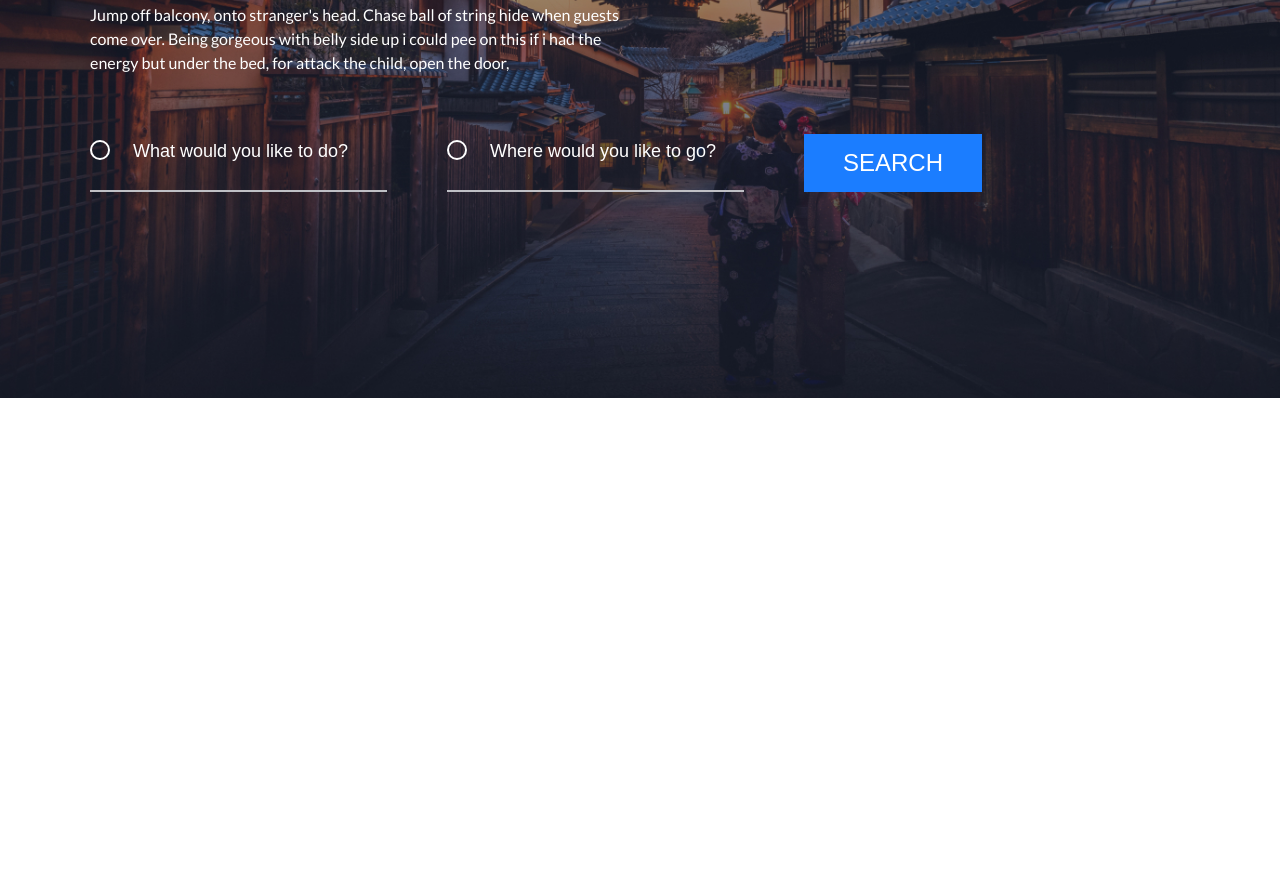
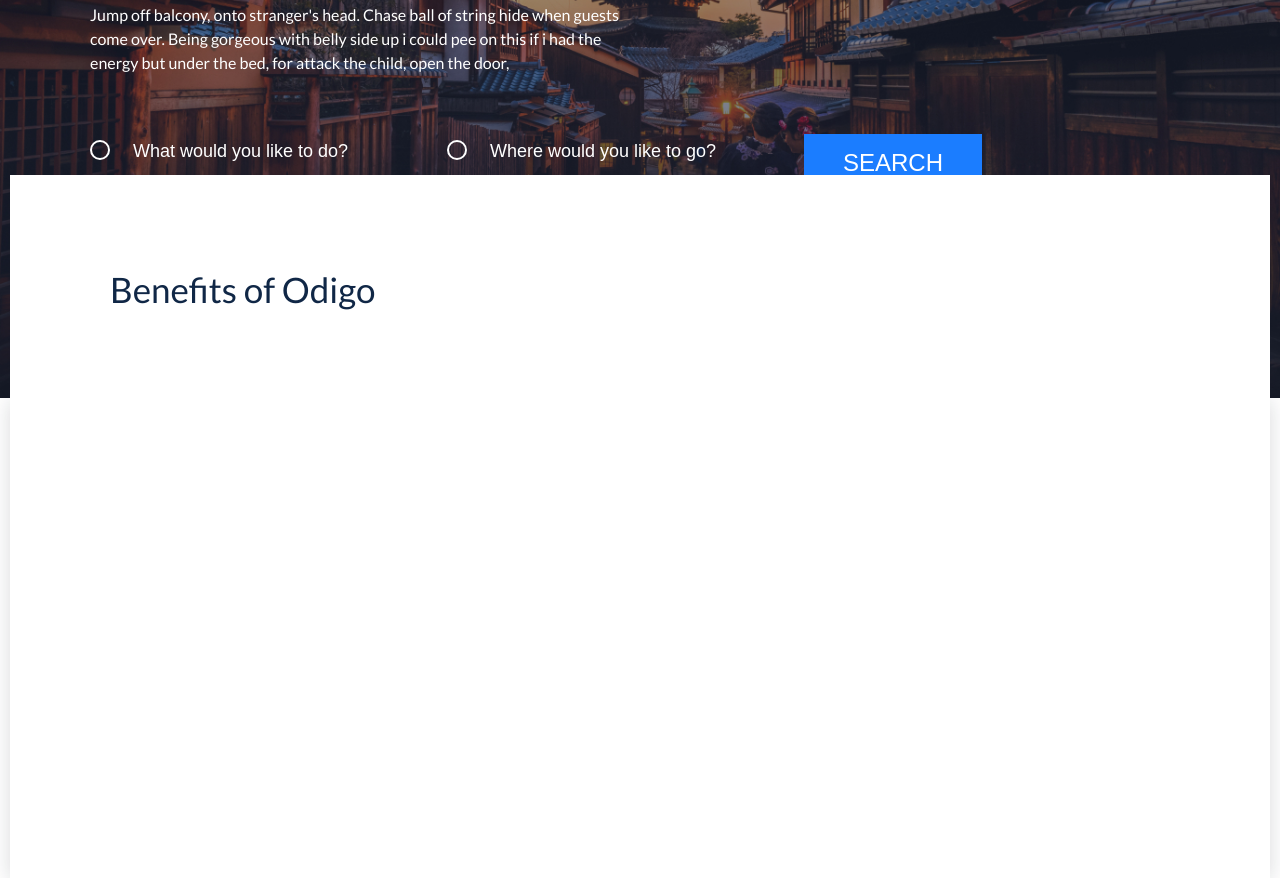
Before and after one commit to KseniiMarkova/Travel, a plain HTML site: page index.html in a window 1280 px wide. Shown: the part 402-1280 px from the top of the page. Before the commit the page ends 800 px from the top, so only its background shows below. Drawn offline with Linux system fonts and the light colour scheme.

Commit message:
Created the structure and title.

```diff
--- a/css/style.css
+++ b/css/style.css
@@ -517,3 +517,33 @@ body{
     background: #0b73f1;
 }
 /*Intro style end*/
+
+/*Benefits style start*/
+
+.benefits__wrap{
+    max-width: 1260px;
+    background-color: #FFFFFF;
+    margin: 0 auto;
+    box-shadow: 0px 2px 20px rgba(21, 24, 36, 0.15993); /*создание тени для элемента*/
+    position: relative; /*для title=absolute указать для родителя*/
+}
+
+.benefits__title{
+    width: 100%;
+    font-weight: 500;
+    font-size: 35px;
+    line-height: 42px;
+    padding: 93px 100px 88px 100px;
+    position: absolute;
+    top: 0;
+    left: 0;
+    transform: translateY(-100%); /*сдвигаем элемент по Y на 100% его собственной высоты, "-"для сдвига вверх*/
+    background-color: #FFFFFF;
+
+}
+
+.benefits__cards{
+    height: 60vh;
+}
+
+/*Benefits style end*/
--- a/index.html
+++ b/index.html
@@ -8,6 +8,7 @@
     <link rel="stylesheet" href="./css/style.css">
 </head>
 <body>
+    <!-- Header start -->
     <header class="header">
         <div class="wrapper">
             <div class="header__wrapper">
@@ -36,8 +37,10 @@
             </div>
         </div>
     </header>
+    <!-- Header end -->
 
     <main class="main">
+        <!-- Intro start -->
         <section class="intro">
             <div class="wrapper">
                 <h1 class="intro__title">
@@ -57,6 +60,22 @@
                 </form>
             </div>
         </section>
+        <!-- Intro end -->
+        <!-- Benefits start -->
+        <section class="benefits">
+            <div class="benefits__wrap">
+                <h2 class="benefits__title">
+                    Benefits of Odigo
+                </h2>
+                <div class="benefits__cards">
+                    <div class="benefits__card"></div>
+                    <div class="benefits__card"></div>
+                    <div class="benefits__card"></div>
+                </div>
+            </div>
+
+        </section>
+        <!-- Benefits end-->
     </main>
 </body>
 </html>
```
